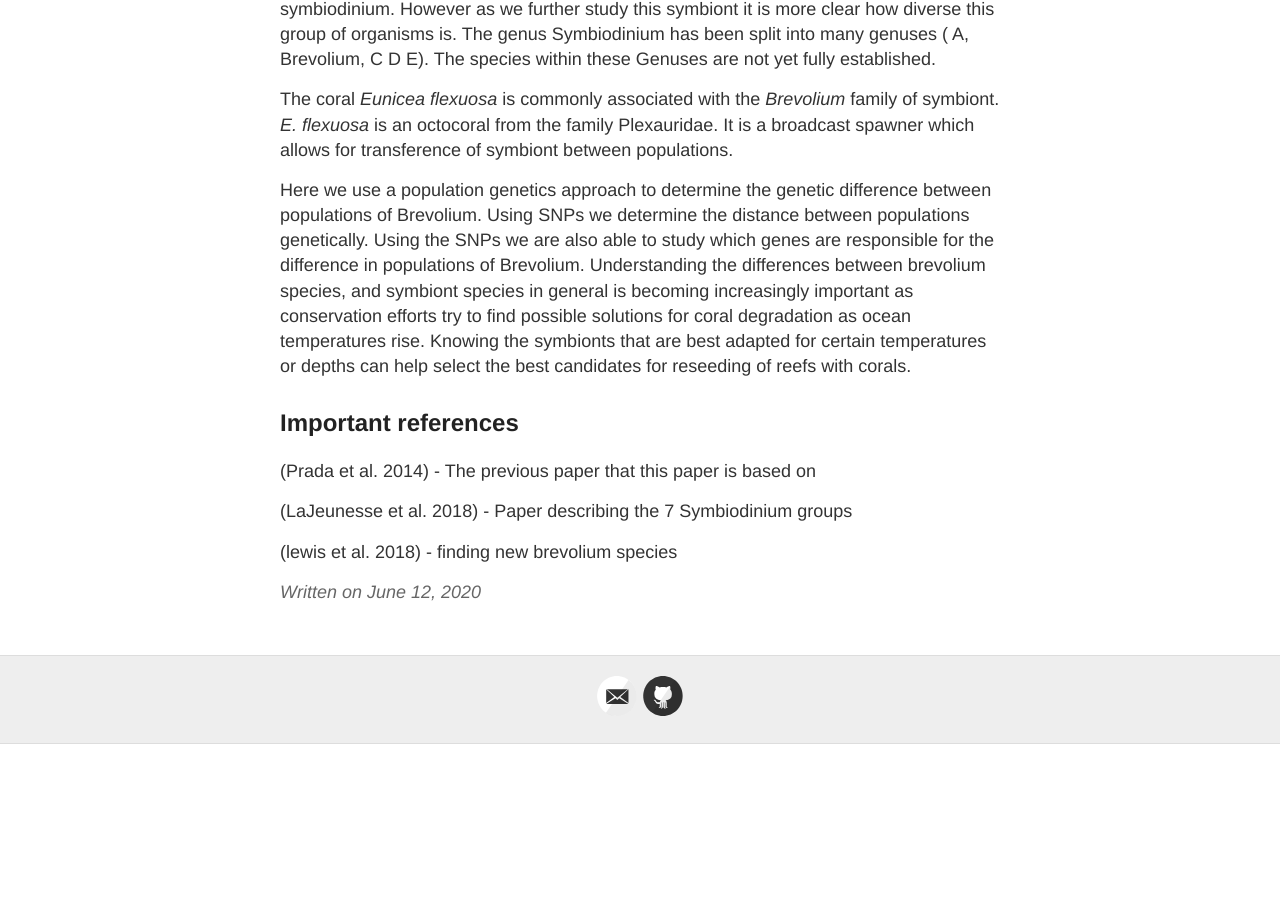
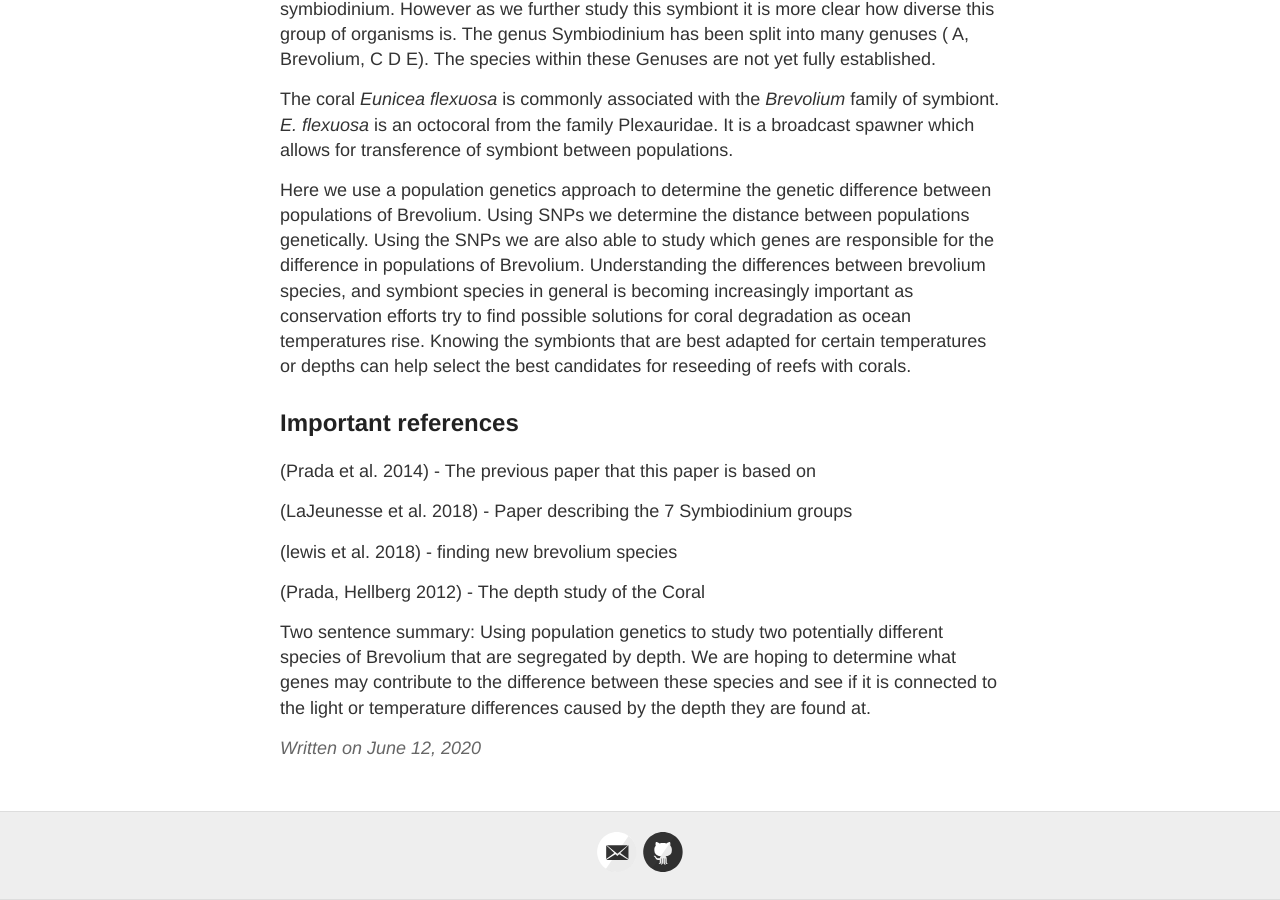
Before and after one commit to Mwags24/Brevolium_Notebook, a Jekyll site: the page built from _posts/2020-6-12-Introduction.md, in a window 1280 px wide and 900 px high, scrolled down 1002 px. Built offline with Jekyll 4.4.1, drawn with Linux system fonts in a browser that asks for light colours; before the commit the page ends 1746 px from its top, so only the background shows below that.

Commit message:
Update 2020-6-12-Introduction.md

```diff
--- a/_posts/2020-6-12-Introduction.md
+++ b/_posts/2020-6-12-Introduction.md
@@ -46,3 +46,11 @@ Understanding the differences between brevolium species, and symbiont species in
 (LaJeunesse et al. 2018) - Paper describing the 7 Symbiodinium groups
 
 (lewis et al. 2018) - finding new brevolium species
+
+(Prada, Hellberg 2012) - The depth study of the Coral
+
+
+
+
+Two sentence summary:
+Using population genetics to study two potentially different species of Brevolium that are segregated by depth. We are hoping to determine what genes may contribute to the difference between these species and see if it is connected to the light or temperature differences caused by the depth they are found at.
```
